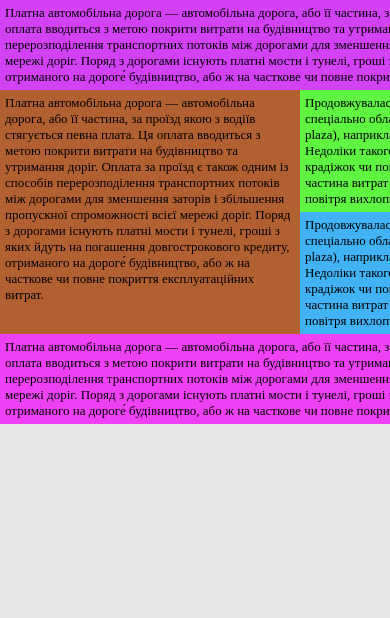
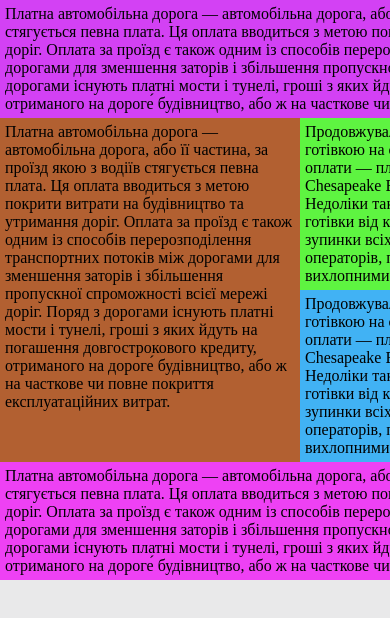
Before and after one commit to AndrewMar007/AndrewMarenich, a plain HTML site: page index.html in a window 390 px wide. Shown: the top 618 px of the page. Drawn offline with Linux system fonts and the light colour scheme.

Commit message:
Add files via upload

```diff
--- a/style.css
+++ b/style.css
@@ -71,10 +71,12 @@ background: #d341f4;
     .flex-container,.six,.seven {
         flex-wrap: wrap;
         flex-direction: column;
-        font-size: small;
 
     }
     .one {
         flex-wrap: nowrap;
     }
+    p {
+        font-size: medium;
+    }
 }
```
